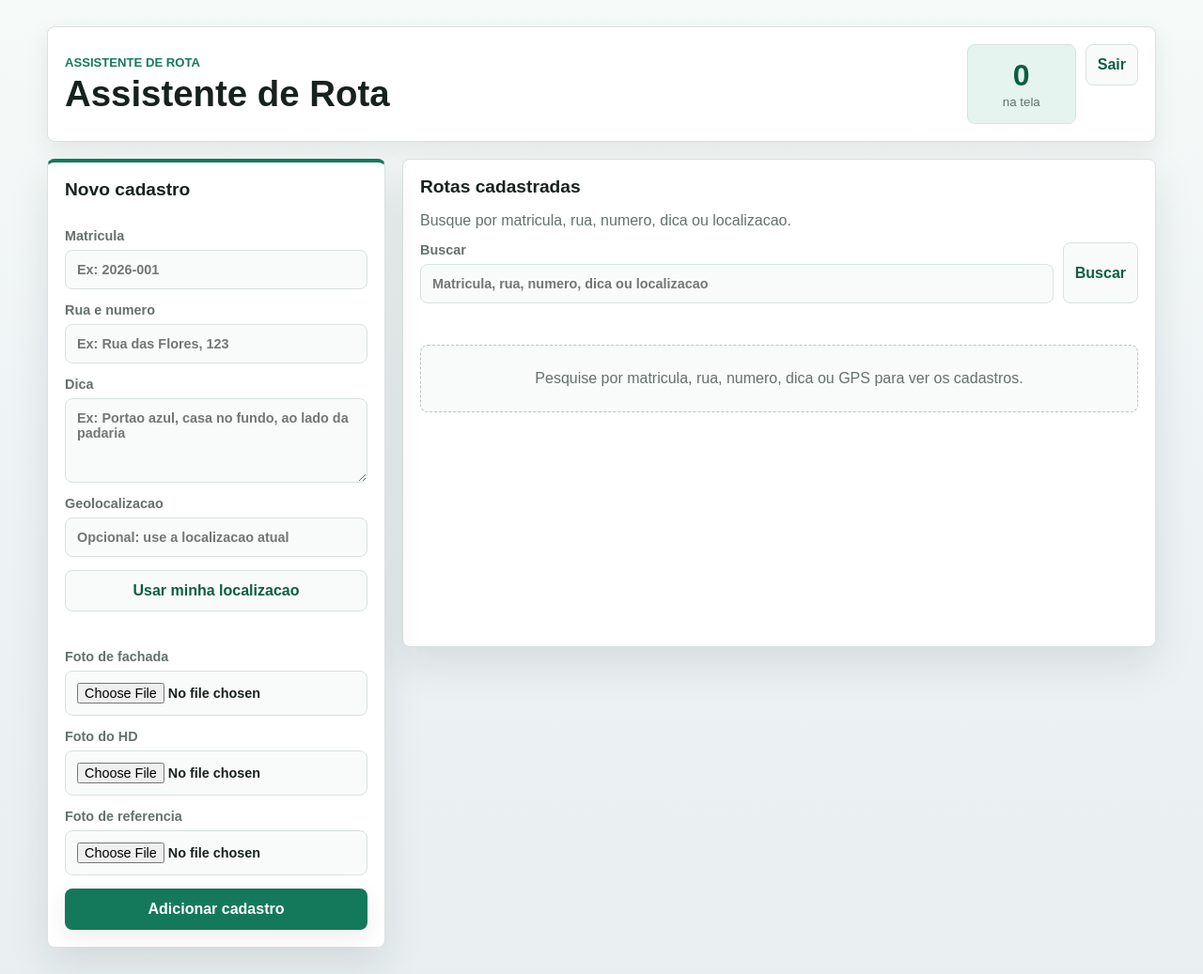
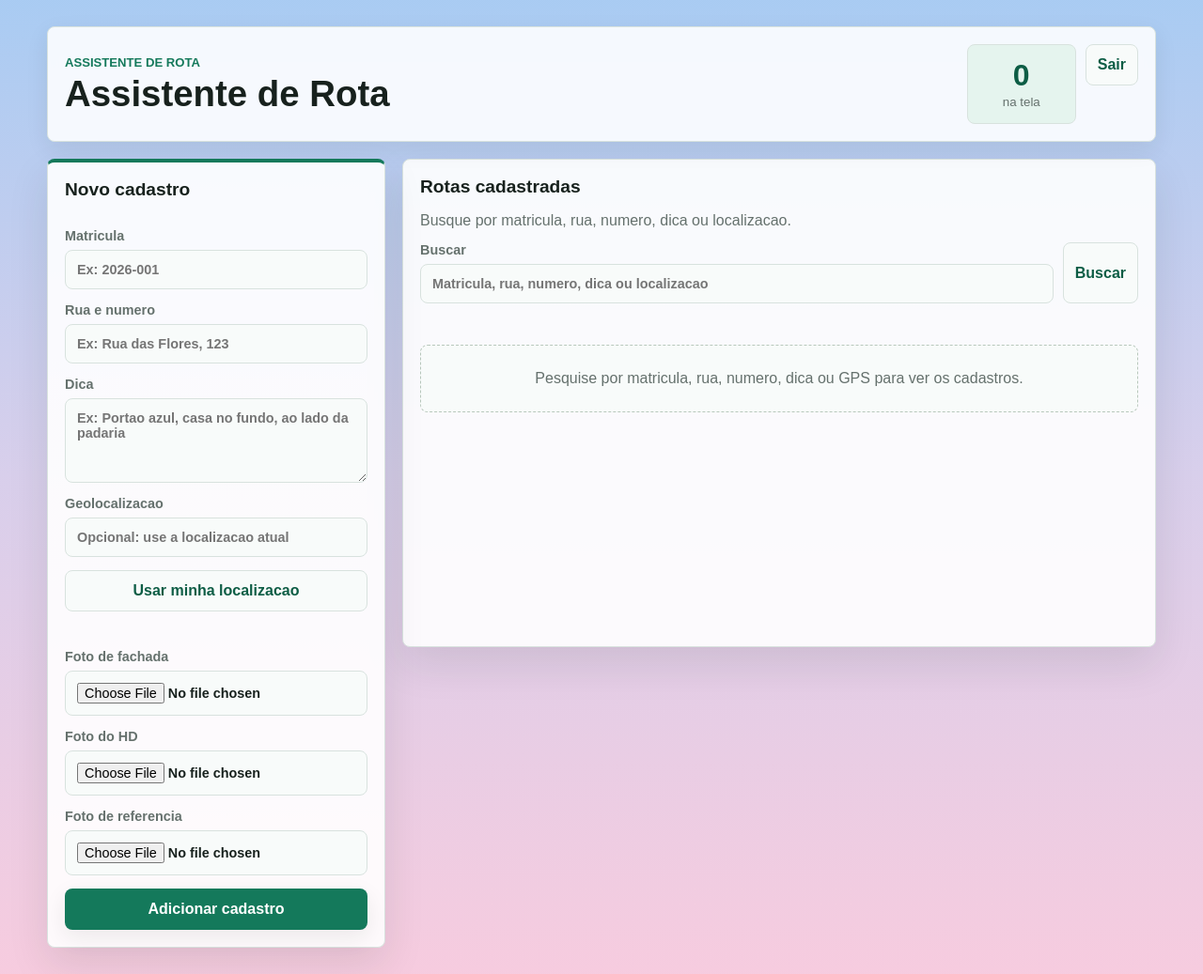
Before and after one commit to MENDESdev99/assistente-de-rota, a Flask app: page /cadastros in a window 1280 px wide. Shown: the whole page at 94% size. Run offline with Flask 3, Linux system fonts and the light colour scheme; the visitor is signed in with stand-in values (Sample User, id 1); some libraries are stand-ins or nearby versions.

Commit message:
Add files via upload

```diff
--- a/static/styles.css
+++ b/static/styles.css
@@ -22,7 +22,8 @@
 body {
   margin: 0;
   min-height: 100vh;
-  background: linear-gradient(180deg, #f6faf8 0%, var(--bg) 44%, #e9eff1 100%);
+  background:
+    linear-gradient(180deg, rgba(145, 189, 239, 0.78) 0%, rgba(197, 184, 226, 0.68) 48%, rgba(241, 172, 203, 0.62) 100%);
   color: var(--text);
   font-family: Arial, Helvetica, sans-serif;
 }
@@ -54,7 +55,7 @@ p {
 .records-panel {
   border: 1px solid var(--line);
   border-radius: 8px;
-  background: var(--panel);
+  background: rgba(255, 255, 255, 0.9);
   box-shadow: var(--shadow);
 }
 
@@ -150,7 +151,8 @@ p {
   padding: 18px;
   border: 1px solid var(--line);
   border-radius: 8px;
-  background: var(--panel);
+  background: rgba(255, 255, 255, 0.88);
+  backdrop-filter: blur(10px);
   box-shadow: var(--shadow-soft);
 }
 
@@ -334,7 +336,7 @@ textarea:focus {
   padding: 12px;
   border: 1px solid var(--line);
   border-radius: 8px;
-  background: var(--panel-strong);
+  background: rgba(248, 251, 250, 0.92);
   box-shadow: 0 1px 0 rgba(20, 38, 31, 0.04);
   transition: border-color 0.15s ease, transform 0.15s ease, box-shadow 0.15s ease;
 }
```
